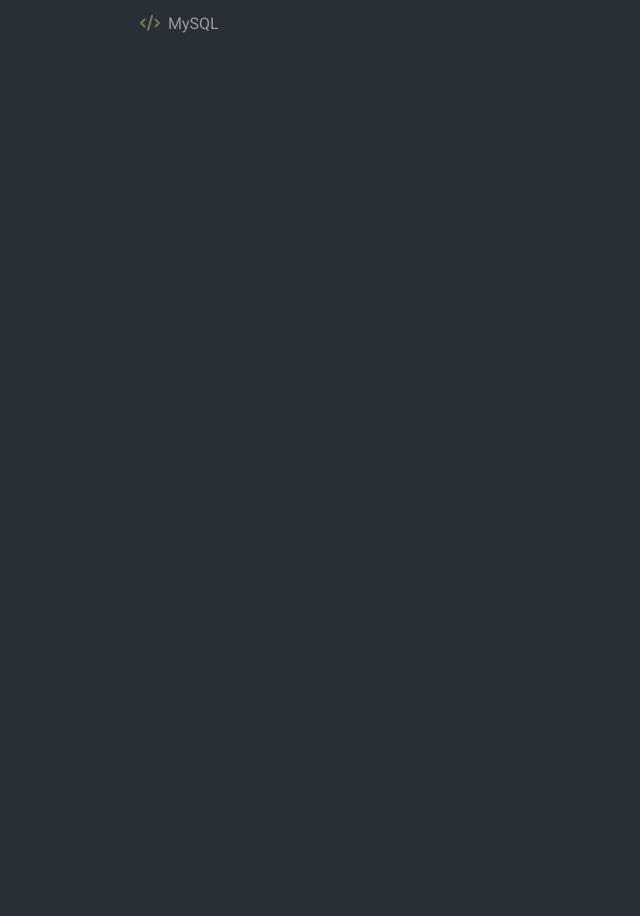
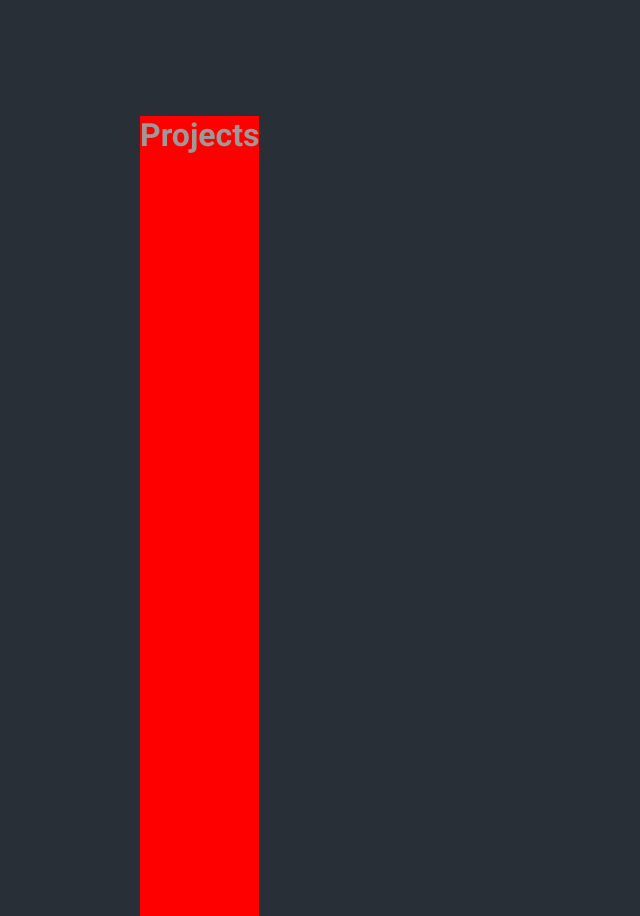
Before and after one commit to denis-junior/portfolio, a React (Create React App) app: page / in a window 1280 px wide. Shown: the part 1484-2400 px from the top of the page, without its empty margins (0-640 px from the left). Before the commit the page ends 1683 px from the top, so only its background shows below. Built offline with nearby package versions, Linux system fonts and the light colour scheme.

Commit message:
project component created

```diff
--- a/src/App.jsx
+++ b/src/App.jsx
@@ -3,6 +3,7 @@ import Navbar from "./Components/Navbar/Navbar";
 import Info from "./Components/Info/Info";
 import About from "./Components/About/About";
 import "./App.css";
+import Projects from "./Components/Projects/Projects";
 
 function App() {
   return (
@@ -10,6 +11,7 @@ function App() {
       <Navbar />
       <Info />
       <About />
+      <Projects/>
       <Links />
     </div>
   );
--- a/src/Components/About/About.css
+++ b/src/Components/About/About.css
@@ -1,7 +1,6 @@
 .about {
     /* background-color: rgba(0, 255, 255, 0.096); */
     flex-direction: column;
-
     justify-content: center;
 }
 
--- a/src/Components/Navbar/Navbar.css
+++ b/src/Components/Navbar/Navbar.css
@@ -8,6 +8,8 @@
   display: flex;
   align-items: center;
   justify-content: space-between;
+
+  position: fixed;
 }
 
 .box-links {
--- /dev/null
+++ b/src/Components/Projects/Projects.css
@@ -0,0 +1,3 @@
+#projects{
+    background-color: red;
+}
--- /dev/null
+++ b/src/Components/Projects/Projects.jsx
@@ -0,0 +1,10 @@
+import React from 'react'
+import "./Projects.css"
+
+const Projects = () => {
+    return ( <div className='main'>
+    <h1 id='projects' >Projects</h1>
+    </div> );
+}
+
+export default Projects;
```
Also changed, not shown: 1 other file (tests, documents, lock files or other folders).
